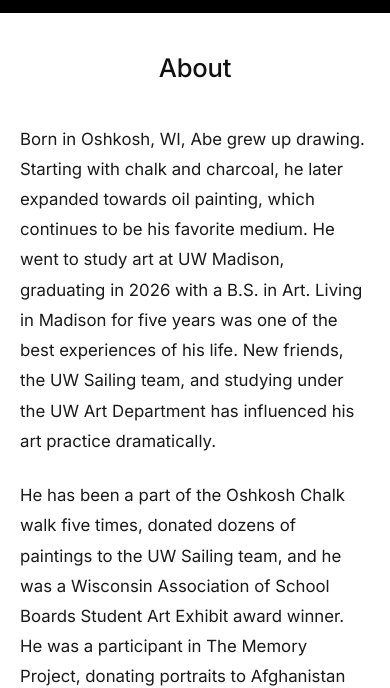
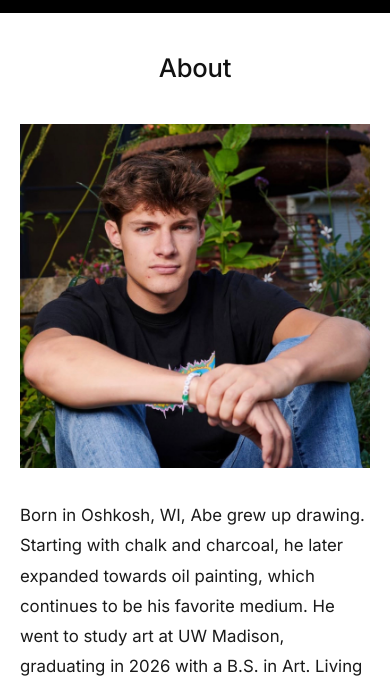
Before and after one commit to ammcavoy/abe_website, a plain HTML site: page about.html in a window 390 px wide. Shown: the part 120-808 px from the top of the page. Drawn offline with Linux system fonts and the light colour scheme.

Commit message:
scolling contact me photo fix & about me photo

```diff
--- a/about.html
+++ b/about.html
@@ -22,8 +22,9 @@
 
     <main>
         <section id="about" class="about">
-            <div class="container narrow">
+            <div class="container">
                 <h1 class="page-heading">About</h1>
+                <div class="about-layout">
                 <div class="profile-images" style="display: none;">
                     <div class="profile-image placeholder"></div>
                     <div class="profile-image placeholder"></div>
@@ -35,6 +36,7 @@
                     <div class="about-highlights">
                         <ul></ul>
                     </div>
+                </div>
                 </div>
             </div>
         </section>
--- a/home-config.json
+++ b/home-config.json
@@ -1,6 +1,10 @@
 {
-  "allProfilePhotos": [],
-  "selectedProfilePhotos": [],
+  "allProfilePhotos": [
+    "photos/temp-about-photo.jpg"
+  ],
+  "selectedProfilePhotos": [
+    "photos/temp-about-photo.jpg"
+  ],
   "heroImage": "portraits/her.jpeg",
   "heroCaption": "HER, 24\" × 36\", oil on canvas, 2022",
   "tagline": "Portrait and Seascape Artist",
--- a/styles.css
+++ b/styles.css
@@ -322,33 +322,38 @@ h1, h2, h3 {
     margin-bottom: 2rem;
 }
 
+/* Photo beside the text on wide screens, stacked above it on narrow ones */
+.about-layout {
+    display: grid;
+    grid-template-columns: minmax(0, 5fr) minmax(0, 6fr);
+    gap: 3.5rem;
+    align-items: start;
+    max-width: 1100px;
+    margin: 0 auto;
+}
+
 .profile-images {
     display: flex;
-    justify-content: center;
-    gap: 2rem;
-    margin: 0 0 2.5rem;
+    flex-direction: column;
+    gap: 1.5rem;
+    margin: 0;
 }
 
 .profile-image {
-    width: 200px;
-    height: 200px;
-    border-radius: 50%;
+    width: 100%;
     overflow: hidden;
-    border: 1px solid var(--rule);
 }
 
 .profile-image img {
+    display: block;
     width: 100%;
-    height: 100%;
-    object-fit: cover;
+    height: auto;
 }
 
 .profile-image.placeholder {
+    aspect-ratio: 1 / 1;
     background-color: var(--soft);
-    display: flex;
-    align-items: center;
-    justify-content: center;
-    border-style: dashed;
+    border: 1px dashed var(--rule);
 }
 
 .placeholder-text {
@@ -940,8 +945,6 @@ h1, h2, h3 {
 
 .contact-artwork {
     margin: 0;
-    position: sticky;
-    top: 1.5rem;
 }
 
 .contact-artwork img {
@@ -1252,15 +1255,14 @@ h1, h2, h3 {
         font-size: 1.3rem;
     }
 
-    .profile-images {
-        flex-direction: column;
-        align-items: center;
-        gap: 1.5rem;
+    .about-layout {
+        grid-template-columns: 1fr;
+        gap: 2rem;
     }
 
-    .profile-image {
-        width: 180px;
-        height: 180px;
+    .profile-images {
+        max-width: 420px;
+        margin: 0 auto;
     }
 
     .adventure-modal.active {
@@ -1278,7 +1280,6 @@ h1, h2, h3 {
     }
 
     .contact-artwork {
-        position: static;
         max-width: 420px;
         margin: 0 auto;
     }
```
Also changed, not shown: photos/temp-about-photo.jpg (added).
